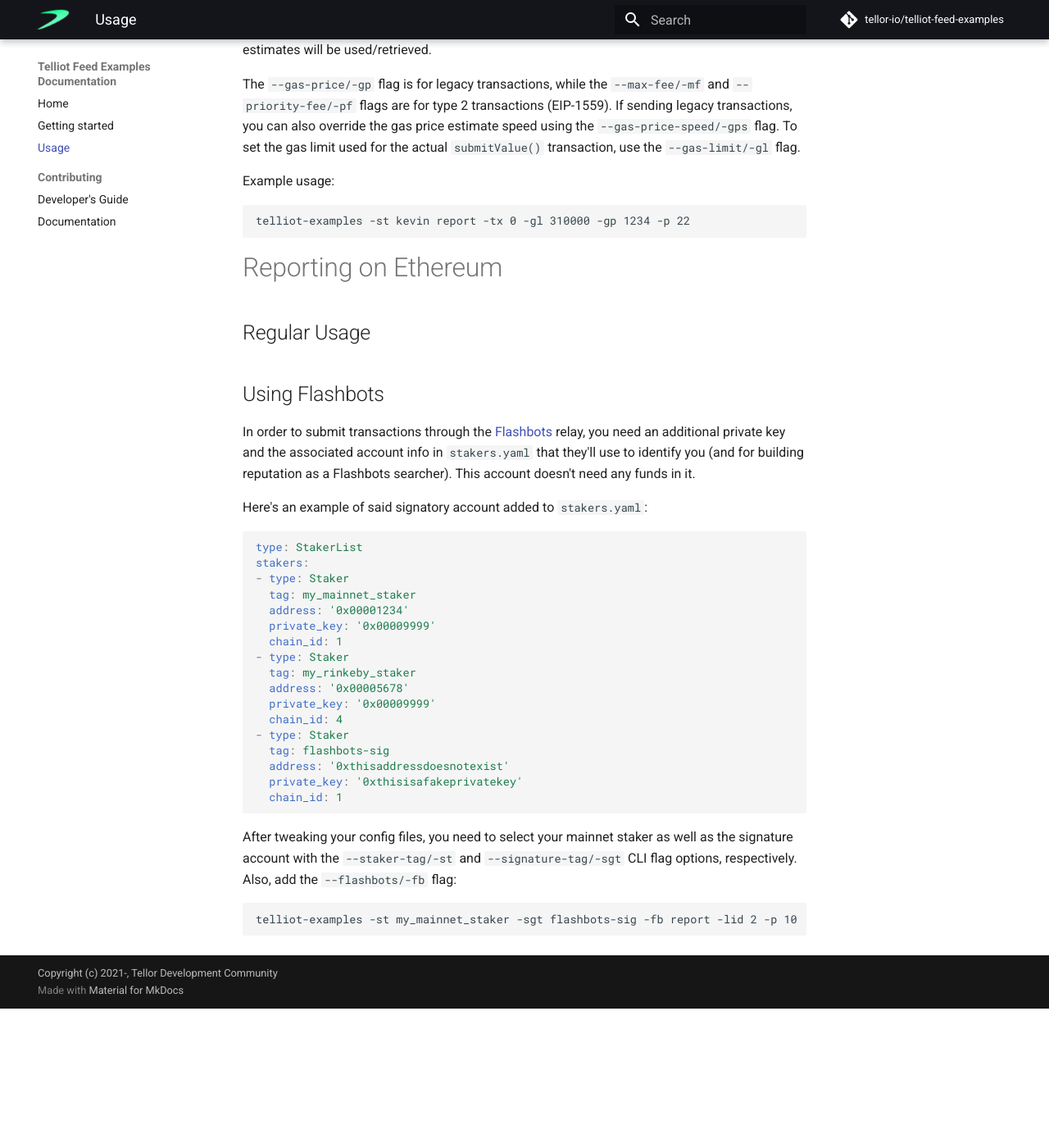
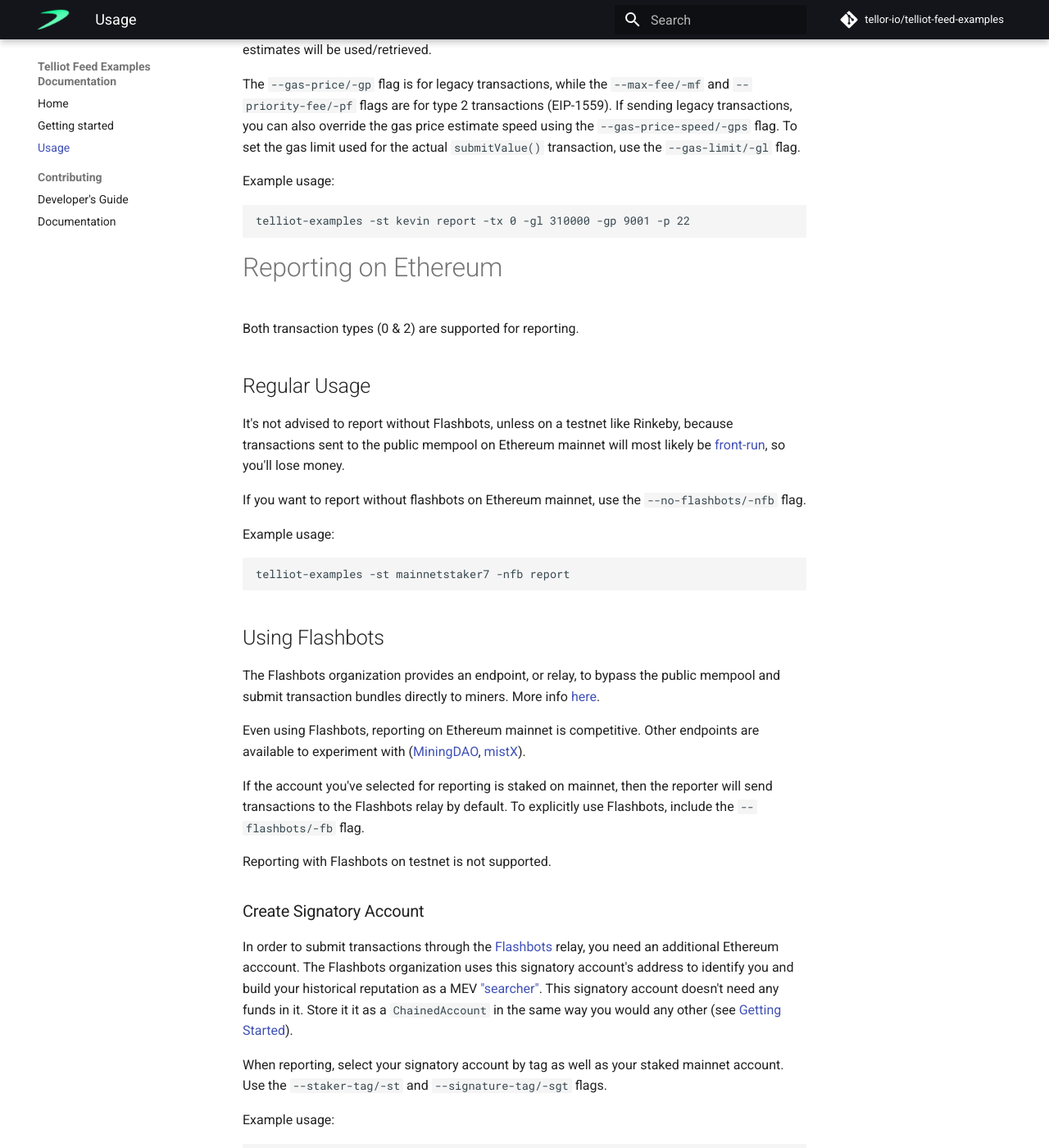
Before and after one commit to tellor-io/telliot-feeds, an MkDocs documentation site: the page built from docs/usage.md, in a window 1280 px wide and 1400 px high, scrolled down 2889 px. Shown: the whole window at 82% size. Built offline with MkDocs 1.6.1 and Material for MkDocs 9.7.7, drawn with Linux system fonts in a browser that asks for light colours; comment, search, counter and statistics services are not loaded; before the commit the page ends 4119 px from its top, so only the background shows below that; some of the changed text lies outside the part shown.

Commit message:
Include usage instructions for reporting on ethereum

````diff
--- a/docs/usage.md
+++ b/docs/usage.md
@@ -8,7 +8,9 @@
 ```
 $ telliot-examples -st fakename report
 ```
-**Be sure to confirm the correct settings when prompted and read chain-specific reporting sections below:**
+
+**Be sure to always confirm the correct settings when prompted and read chain-specific usage sections before setting up your reporter!**
+
 ```
 $ telliot-examples -st fakename report
 telliot-core 0.0.10.dev1
@@ -36,6 +38,7 @@
 # Reporting Basics
 
 ## Help flag
+
 Use the help flag to view available commands and option flags:
 ```
 $ telliot-examples --help
@@ -78,12 +81,14 @@
 ```
 
 ## Staker Tag Flag
+
 You must select an account to use for reporting. The staker tag flag (`--staker-tag`/`-st`) is used to retrieve a [ChainedAccount](https://github.com/pydefi/chained-accounts) with a corresponding name. This `ChainedAccount` stores the account's checksum address, private key, and chain IDs. Example usage:
 ```
 telliot-examples -st fakeaccountname report
 ```
 
 ## Report Command
+
 Use the `report` command to submit data to the TellorX or TellorFlex oracles. Example `report` command usage:
 ```
 telliot-examples --st bigdaddysatoshi report
@@ -94,6 +99,9 @@
 ```
 
 ## Profit Flag
+
+**Reporting for profit is extremely competitive and profit estimates aren't guarantees that you won't lose money!**
+
 Use the profit flag (`--profit/-p`) to.. specify an expected profit. The default is 100% profit, which will likely result in your reporter never attempting to report unless you're on a testnet. To bypass profitability checks, use the `"YOLO"` string:
 ```
 telliot-examples -st staker1 report -p YOLO
@@ -103,8 +111,6 @@
 telliot-examples -st staker4000 report -p 2
 ```
 
-**Reporting for profit is extremely competitive and profit estimates aren't guarantees that you won't lose money!**
-
 ## Gas, Fee, & Transaction Type Flags
 If gas fees and transaction types (`--tx-type/-tx`) aren't specified by the user, defaults and estimates will be used/retrieved.
 
@@ -112,37 +118,43 @@
 
 Example usage:
 ```
-telliot-examples -st kevin report -tx 0 -gl 310000 -gp 1234 -p 22
+telliot-examples -st kevin report -tx 0 -gl 310000 -gp 9001 -p 22
 ```
 
 # Reporting on Ethereum
+
+Both transaction types (0 & 2) are supported for reporting.
+
 ## Regular Usage
+
+It's not advised to report without Flashbots, unless on a testnet like Rinkeby, because transactions sent to the public mempool on Ethereum mainnet will most likely be [front-run](https://www.paradigm.xyz/2020/08/ethereum-is-a-dark-forest/), so you'll lose money.
+
+If you want to report without flashbots on Ethereum mainnet, use the `--no-flashbots/-nfb` flag.
+
+Example usage:
+```
+telliot-examples -st mainnetstaker7 -nfb report
+```
+
 ## Using Flashbots
 
-In order to submit transactions through the [Flashbots](https://docs.flashbots.net/flashbots-auction/searchers/quick-start/) relay, you need an additional private key and the associated account info in `stakers.yaml` that they'll use to identify you (and for building reputation as a Flashbots searcher). This account doesn't need any funds in it.
+The Flashbots organization provides an endpoint, or relay, to bypass the public mempool and submit transaction bundles directly to miners. More info [here](https://github.com/flashbots/pm).
 
-Here's an example of said signatory account added to `stakers.yaml`:
-```yaml
-type: StakerList
-stakers:
-- type: Staker
-  tag: my_mainnet_staker
-  address: '0x00001234'
-  private_key: '0x00009999'
-  chain_id: 1
-- type: Staker
-  tag: my_rinkeby_staker
-  address: '0x00005678'
-  private_key: '0x00009999'
-  chain_id: 4
-- type: Staker
-  tag: flashbots-sig
-  address: '0xthisaddressdoesnotexist'
-  private_key: '0xthisisafakeprivatekey'
-  chain_id: 1
+Even using Flashbots, reporting on Ethereum mainnet is competitive. Other endpoints are available to experiment with ([MiningDAO](https://github.com/Mining-DAO/mev-geth#quick-start), [mistX](https://mistx.stoplight.io/)).
+
+If the account you've selected for reporting is staked on mainnet, then the reporter will send transactions to the Flashbots relay by default. To explicitly use Flashbots, include the `--flashbots/-fb` flag.
+
+Reporting with Flashbots on testnet is not supported.
+
+### Create Signatory Account
+
+In order to submit transactions through the [Flashbots](https://docs.flashbots.net/flashbots-auction/searchers/quick-start/) relay, you need an additional Ethereum acccount. The Flashbots organization uses this signatory account's address to identify you and build your historical reputation as a MEV ["searcher"](https://docs.flashbots.net/flashbots-auction/searchers/quick-start). This signatory account doesn't need any funds in it. Store it it as a `ChainedAccount` in the same way you would any other (see [Getting Started](https://tellor-io.github.io/telliot-feed-examples/getting-started/)).
+
+When reporting, select your signatory account by tag as well as your staked mainnet account. Use the `--staker-tag/-st` and `--signature-tag/-sgt` flags.
+
+Example usage:
+```
+telliot-examples -st mainnetstaker1 -sgt sigacct -fb report
 ```
 
-After tweaking your config files, you need to select your mainnet staker as well as the signature account with the `--staker-tag/-st` and `--signature-tag/-sgt` CLI flag options, respectively. Also, add the `--flashbots/-fb` flag:
-```
-telliot-examples -st my_mainnet_staker -sgt flashbots-sig -fb report -lid 2 -p 10
-```
+# Reporting on Polygon
````
Also changed, not shown: other parts of docs/usage.md (+1 -1 lines).
